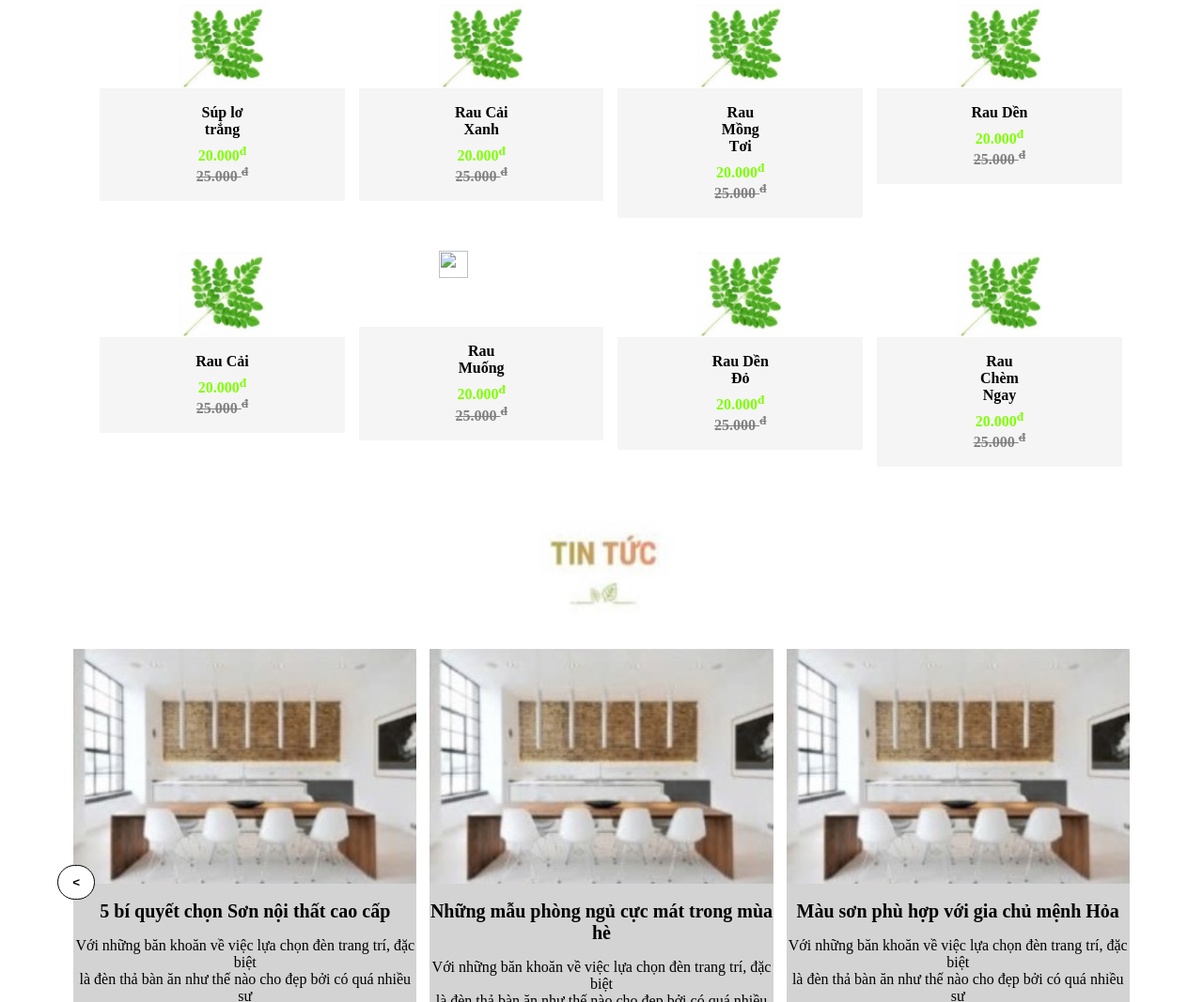
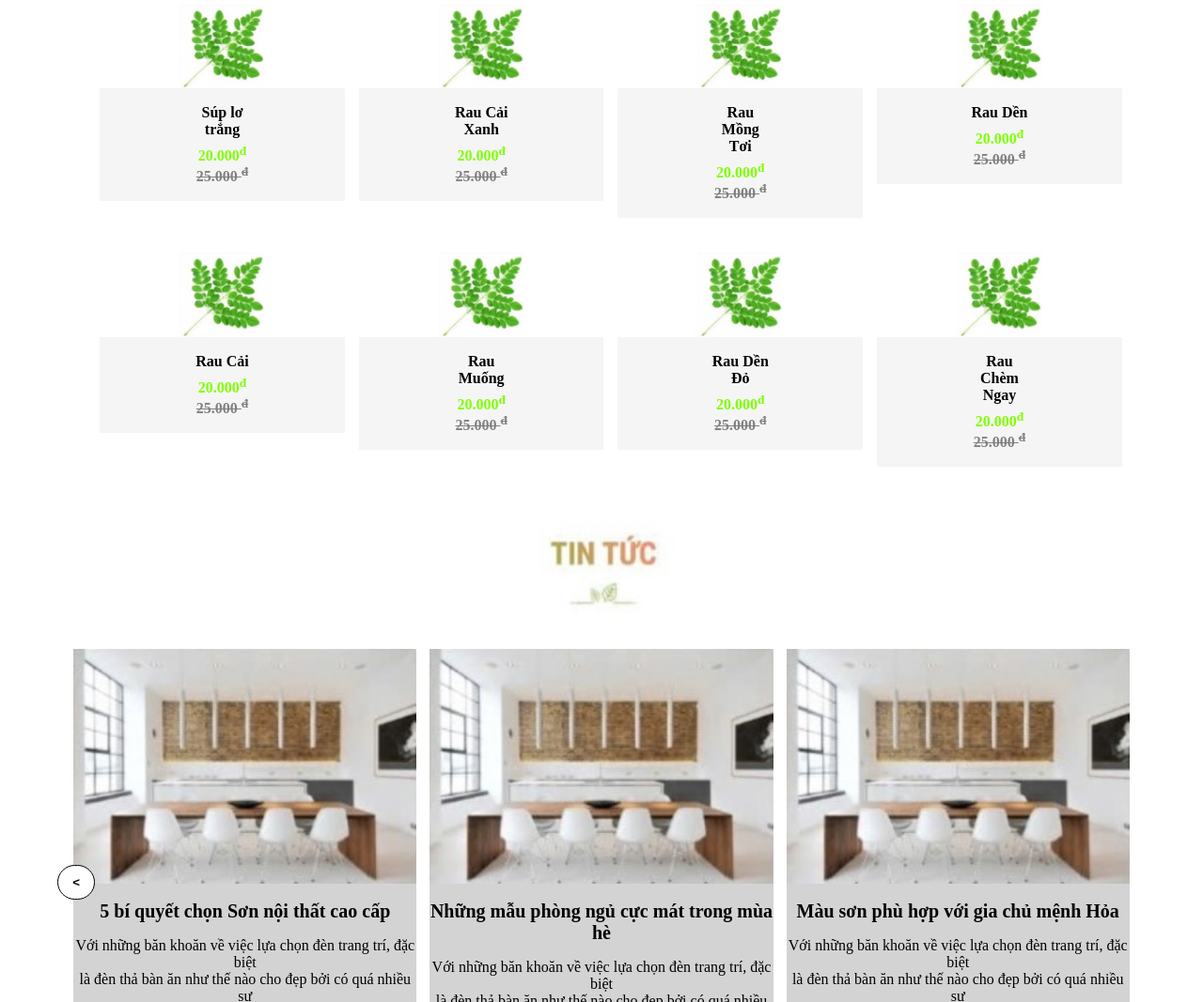
Before and after one commit to huy452003/web-huyk3, a plain HTML site: page index.html in a window 1280 px wide. Shown: the part 1109-2176 px from the top of the page at 94% size. Drawn offline with Linux system fonts and the light colour scheme; the site is published under a folder, as on GitHub Pages, so addresses that start at the root find nothing.

Commit message:
Update index.html

```diff
--- a/index.html
+++ b/index.html
@@ -405,7 +405,7 @@
                     </div>
                 </div>
                 <div class="text-4-3">
-                    <div class="text-4-3-1"><img class="img-2" src="/3.jpg"></div>
+                    <div class="text-4-3-1"><img class="img-2" src="3.jpg"></div>
                     <div class="text-4-3-2">
                         <p class="text-4-3-2-1">Rau Muống</p>
                         <p class="text-4-3-2-2">20.000<sup>đ</sup> <del class="text-4-3-2-3">25.000 <sup>đ</sup></del> </p>
```
